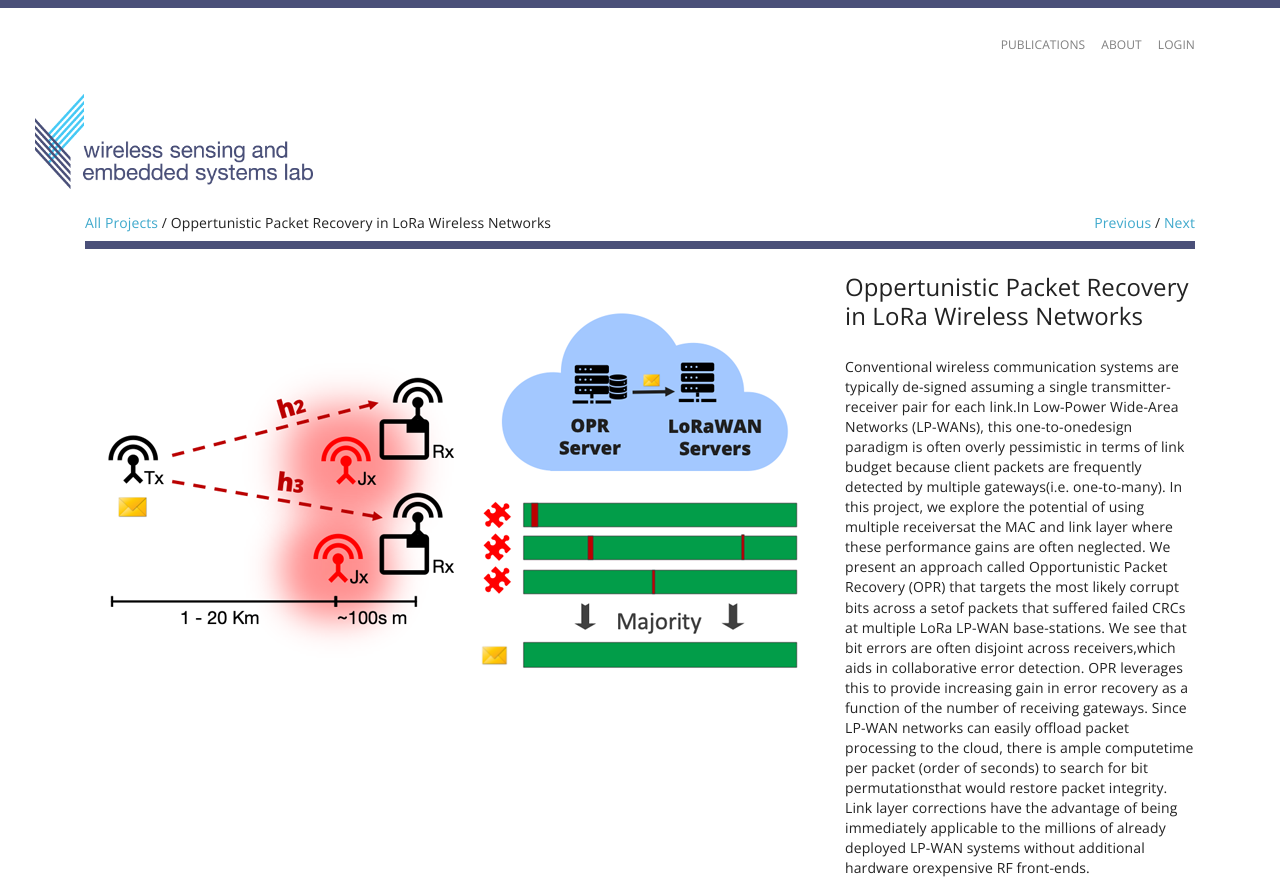
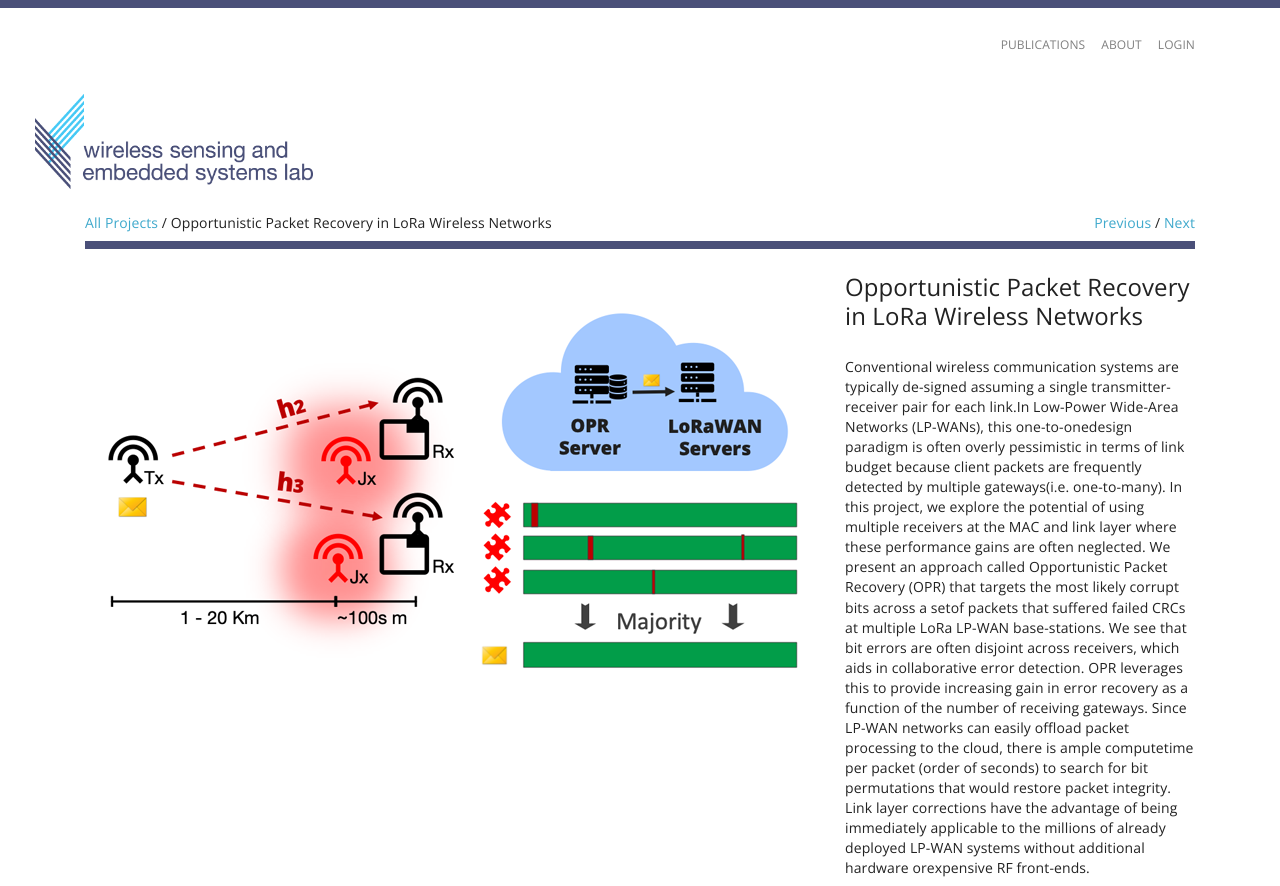
Before and after one commit to WiseLabCMU/website, a Jekyll site: the page built from _projects/opr.md, in a window 1280 px wide and 1400 px high. Shown: the top 886 px of the window. Built offline with Jekyll 4.4.1, drawn with Linux system fonts in a browser that asks for light colours.

Commit message:
Fixed OPR description

```diff
--- a/_projects/opr.md
+++ b/_projects/opr.md
@@ -1,9 +1,9 @@
 ---
 layout: project
-title:  "Oppertunistic Packet Recovery in LoRa Wireless Networks"
+title:  "Opportunistic Packet Recovery in LoRa Wireless Networks"
 image: "/img/projects/opr.png"
 priority: 2
 ---
-Conventional wireless communication systems are typically de-signed assuming a single transmitter-receiver pair for each link.In Low-Power Wide-Area Networks (LP-WANs), this one-to-onedesign paradigm is often overly pessimistic in terms of link budget because client packets are frequently detected by multiple gateways(i.e. one-to-many). In this project, we explore the potential of using multiple receiversat the MAC and link layer where these performance gains are often neglected. We present an approach called Opportunistic Packet Recovery (OPR) that targets the most likely corrupt bits across a setof packets that suffered failed CRCs at multiple LoRa LP-WAN base-stations.  We see that bit errors are often disjoint across receivers,which aids in collaborative error detection. OPR leverages this to provide increasing gain in error recovery as a function of the number of receiving gateways. Since LP-WAN networks can easily offload packet processing to the cloud, there is ample computetime per packet (order of seconds) to search for bit permutationsthat would restore packet integrity. Link layer corrections have the advantage of being immediately applicable to the millions of already deployed LP-WAN systems without additional hardware orexpensive RF front-ends.
+Conventional wireless communication systems are typically de-signed assuming a single transmitter-receiver pair for each link.In Low-Power Wide-Area Networks (LP-WANs), this one-to-onedesign paradigm is often overly pessimistic in terms of link budget because client packets are frequently detected by multiple gateways(i.e. one-to-many). In this project, we explore the potential of using multiple receivers at the MAC and link layer where these performance gains are often neglected. We present an approach called Opportunistic Packet Recovery (OPR) that targets the most likely corrupt bits across a setof packets that suffered failed CRCs at multiple LoRa LP-WAN base-stations.  We see that bit errors are often disjoint across receivers, which aids in collaborative error detection. OPR leverages this to provide increasing gain in error recovery as a function of the number of receiving gateways. Since LP-WAN networks can easily offload packet processing to the cloud, there is ample computetime per packet (order of seconds) to search for bit permutations that would restore packet integrity. Link layer corrections have the advantage of being immediately applicable to the millions of already deployed LP-WAN systems without additional hardware orexpensive RF front-ends.
 
 [MobiSys 2020](http://users.ece.cmu.edu/~agr/resources/publications/mobisys_20_opr.pdf)
```
